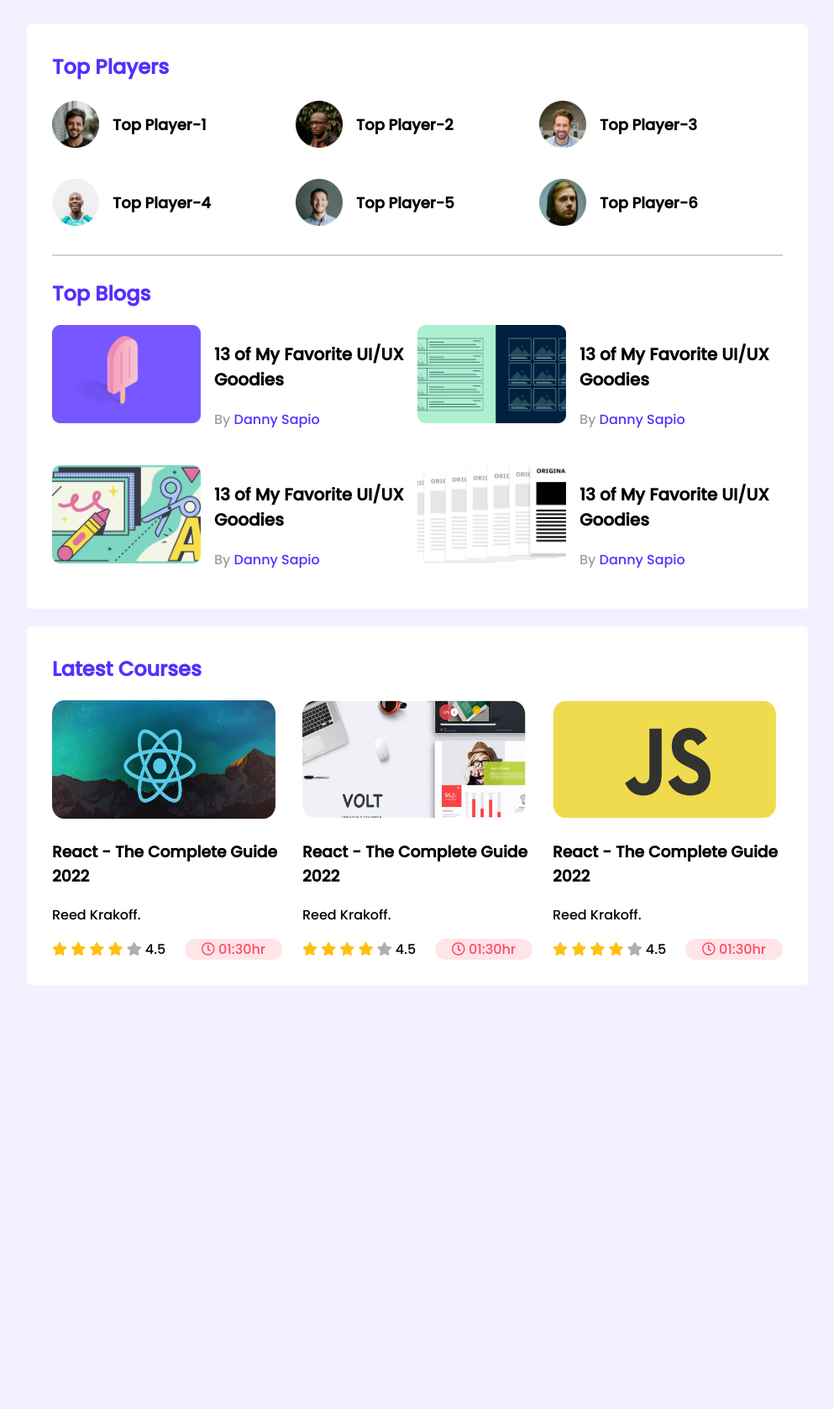
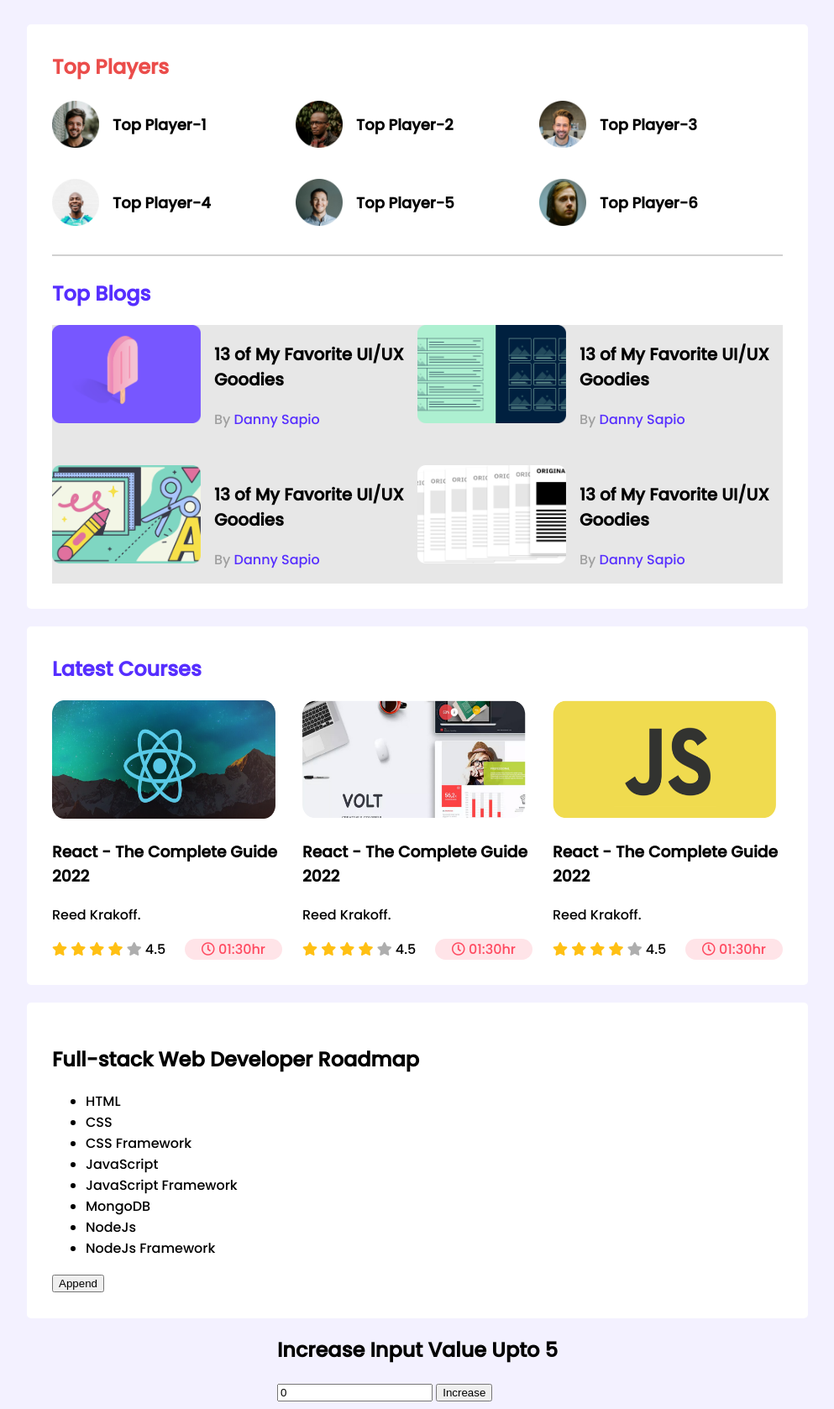
Before and after one commit to mehrazhossain/leader-board-css3, a plain HTML site: page index.html in a window 1280 px wide. Shown: the whole page at 84% size, without its empty margins (143-1136 px from the left). Before the commit the page ends 1181 px from the top, so only its background shows below. Drawn offline with Linux system fonts and the light colour scheme.

Commit message:
applied some dom operation

```diff
--- a/index.html
+++ b/index.html
@@ -24,7 +24,7 @@
       <!-- top players & top blog start -->
       <section class="container">
         <div class="top-players">
-          <h2 class="section-title">Top Players</h2>
+          <h2 id="top-players" class="section-title">Top Players</h2>
           <div class="players">
             <div class="player">
               <img src="images/players/player-1.png" alt="" />
@@ -55,7 +55,7 @@
         <hr />
         <div class="top-blogs">
           <h2 class="section-title">Top Blogs</h2>
-          <div class="blogs">
+          <div id="blogs" class="blogs">
             <article class="blog">
               <div class="thumbnail">
                 <img src="images/blogs/blog-1.png" alt="" />
@@ -170,6 +170,28 @@
           </div>
         </div>
       </section>
+      <!-- list section -->
+      <section class="container">
+        <h1>Full-stack Web Developer Roadmap</h1>
+        <ul id="unordered-list">
+          <li>HTML</li>
+          <li>CSS</li>
+          <li>CSS Framework</li>
+          <li>JavaScript</li>
+          <li>JavaScript Framework</li>
+          <li>MongoDB</li>
+          <li>NodeJs</li>
+          <li>NodeJs Framework</li>
+        </ul>
+        <button id="add">Append</button>
+      </section>
+      <!-- increase input value by clicking button -->
+      <section>
+        <h1>Increase Input Value Upto 5</h1>
+        <input id="input" type="text" value="0" />
+        <button id="increase">Increase</button>
+      </section>
     </main>
+    <script src="js/app.js"></script>
   </body>
 </html>
--- /dev/null
+++ b/js/app.js
@@ -0,0 +1,29 @@
+// players heading style using DOM Operation.
+document.getElementById('top-players').style.color = '#eb4d4b';
+
+// change blogs background using dom
+document.getElementById('blogs').style.backgroundColor =
+  'rgba(226, 225, 225, 0.8)';
+
+//   create new element and add on ul
+document.getElementById('add').addEventListener('click', function () {
+  // Create an li
+  const createLi = document.createElement('li');
+  // Create a text node
+  const textnode = document.createTextNode('New item added.');
+  // Append the text node to the li node
+  createLi.appendChild(textnode);
+  // Append the li node to the list
+  document.getElementById('unordered-list').appendChild(createLi);
+});
+
+// increase input value
+document.getElementById('increase').addEventListener('click', function () {
+  const initialValue = document.getElementById('input').value;
+  const getNumberValue = parseInt(initialValue);
+  if (getNumberValue < 5) {
+    document.getElementById('input').value = getNumberValue + 1;
+  } else {
+    document.getElementById('increase').disabled = true;
+  }
+});
```
